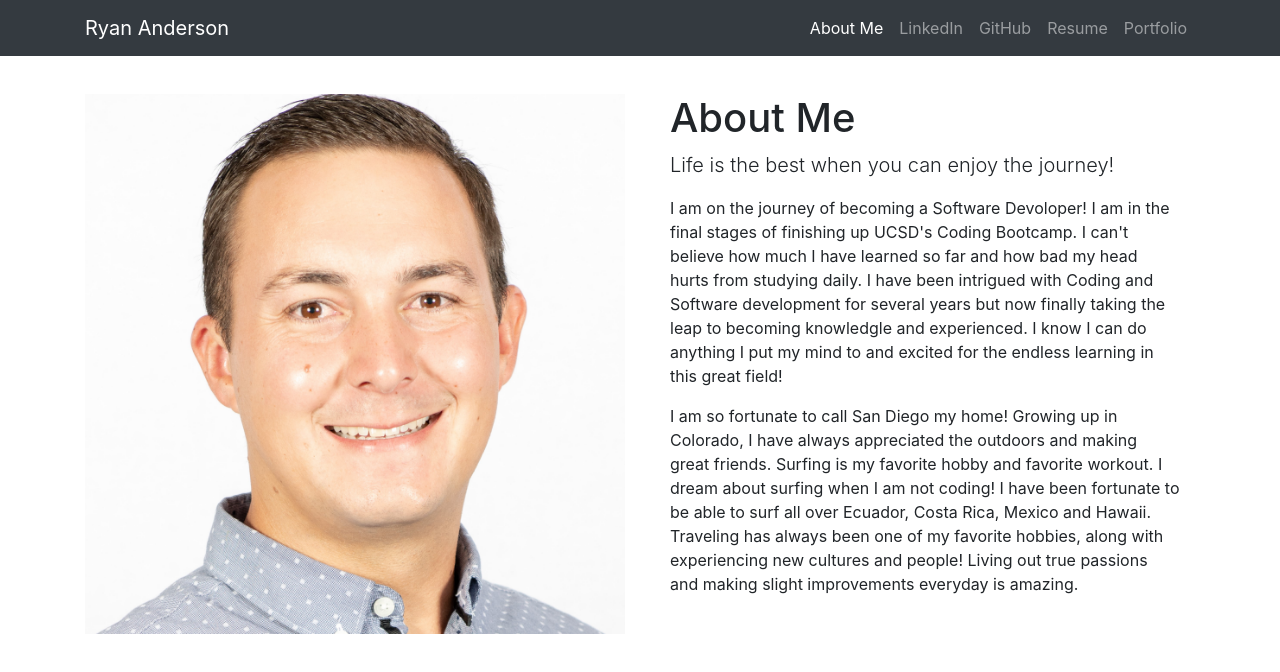
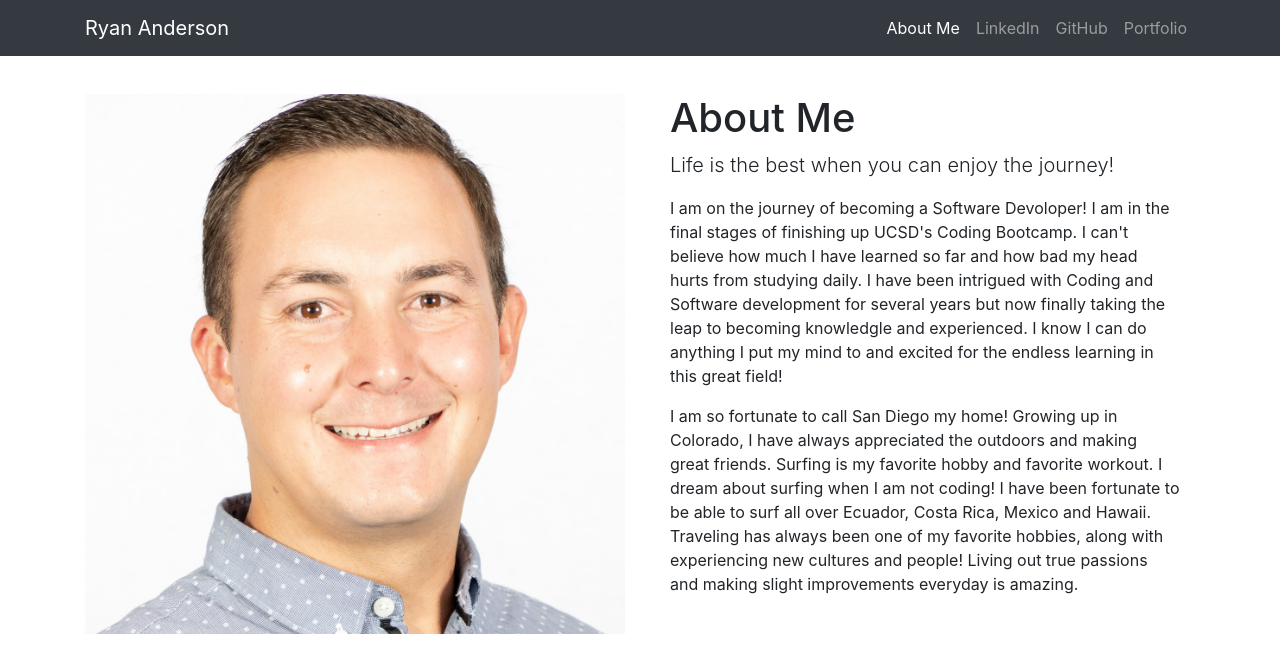
Before and after one commit to Ryansswell/React-Portfolio, a React (Create React App) app: page / in a window 1280 px wide. Shown: the top 672 px of the page. Built offline with nearby package versions, Linux system fonts and the light colour scheme.

Commit message:
took out resume tab on Navbar

```diff
--- a/src/components/navbar.js
+++ b/src/components/navbar.js
@@ -24,9 +24,6 @@
                             <a className="nav-link" href="https://github.com/Ryansswell" target="_blank" rel="noreferrer">GitHub</a>
                         </li>
                         <li className="nav-item">
-                            <a className="nav-link" href="Resume.pdf" target="_blank">Resume</a>
-                        </li>
-                        <li className="nav-item">
                             <Link className="nav-link" to="/portfolio">Portfolio</Link>
                         </li>
                     </ul>
```
